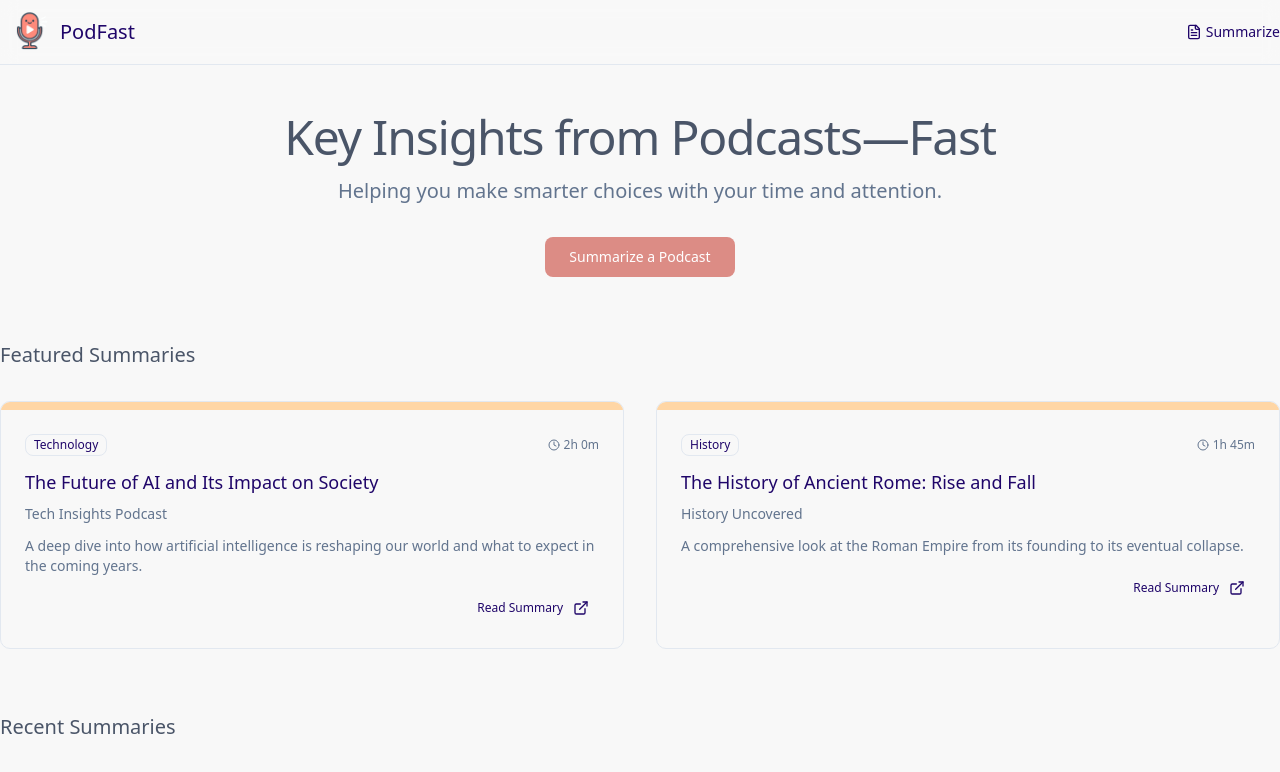
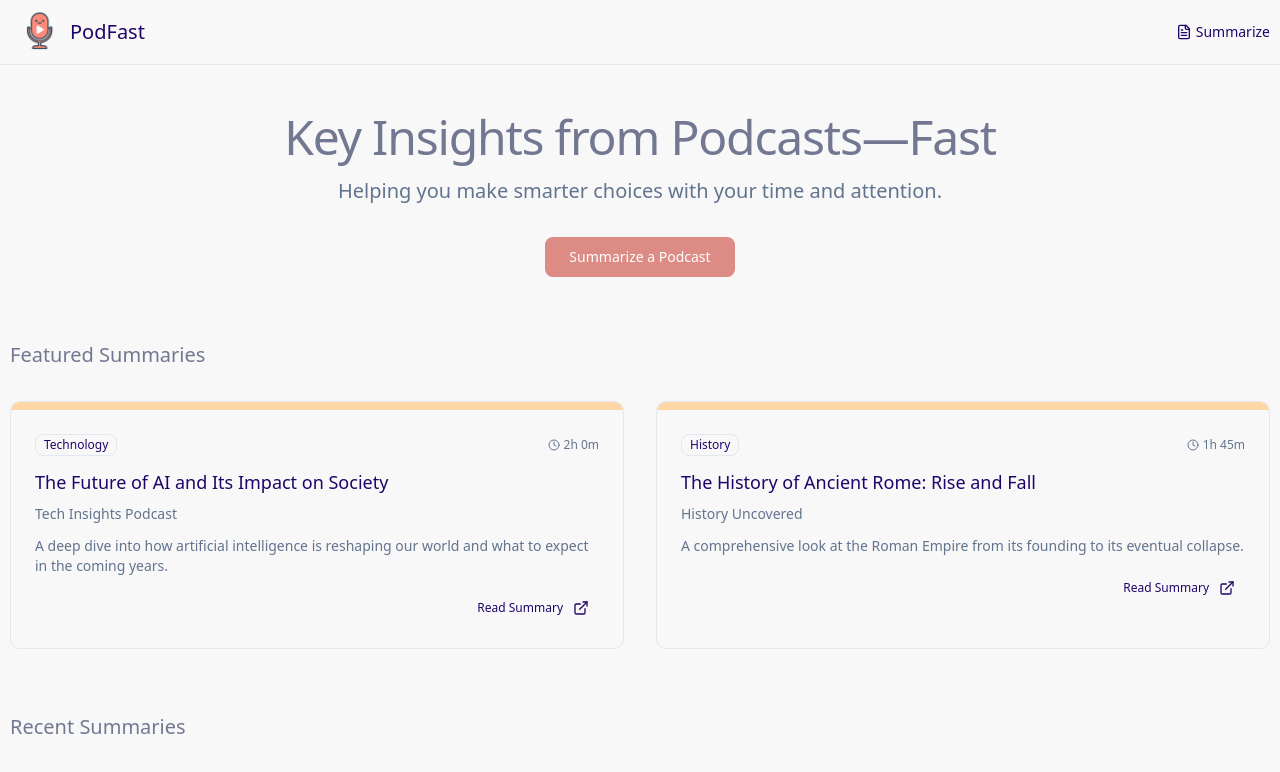
Before and after one commit to thienan11/PodFast, a Next.js app: page / in a window 1280 px wide. Shown: the top 772 px of the page. Built offline with nearby package versions, Linux system fonts and the light colour scheme.

Commit message:
style: update styling in globals.css and home page

```diff
--- a/src/app/globals.css
+++ b/src/app/globals.css
@@ -13,7 +13,7 @@
   --color-pastel-teal: #caffbf;
   --color-pastel-lavender: #e4c1f9;
   --color-pastel-bg: #fafafa;
-  --color-pastel-text: #4a5568;
+  --color-pastel-text: #737892;
   --color-pastel-muted: #a0aec0;
 }
 
@@ -93,12 +93,12 @@
 }
 
 .dark {
-  --background: oklch(4.9% 0.02 270);
-  --foreground: oklch(98% 0.02 210);
-  --card: oklch(4.9% 0.02 270);
-  --card-foreground: oklch(98% 0.02 210);
-  --popover: oklch(4.9% 0.02 270);
-  --popover-foreground: oklch(98% 0.02 210);
+  --background: oklch(25% 0.02 270);
+  --foreground: oklch(92% 0.02 210);
+  --card: oklch(25% 0.02 270);
+  --card-foreground: oklch(92% 0.02 210);
+  --popover: oklch(25% 0.02 270);
+  --popover-foreground: oklch(92% 0.02 210);
   --primary: oklch(45% 0.1 25); /* soft red, suitable for dark bg */
   --primary-foreground: oklch(98% 0.01 20); /* light text for contrast */
   --secondary: oklch(0.279 0.041 260.031);
@@ -134,3 +134,8 @@
     @apply bg-background text-foreground;
   }
 }
+
+@utility container {
+  margin-inline: auto;
+  padding-inline: 10px;
+}
--- a/src/app/page.tsx
+++ b/src/app/page.tsx
@@ -12,7 +12,7 @@ const regularSummaries = posts.filter((summary) => !summary.featured);
 
 export default function Home() {
   return (
-    <div className="container mx-auto py-12">
+    <div className="container py-12">
       <section className="mb-16">
         <div className="text-center mb-12">
           <h1 className="text-4xl md:text-5xl font-medium tracking-tight mb-4 text-pastel-text">
@@ -66,7 +66,11 @@ export default function Home() {
                   {summary.description}
                 </p>
                 <div className="flex justify-end">
-                  <Button variant="ghost" size="sm" className="text-xs cursor-pointer">
+                  <Button
+                    variant="ghost"
+                    size="sm"
+                    className="text-xs cursor-pointer"
+                  >
                     Read Summary
                     <ExternalLink className="h-3 w-3 ml-1" />
                   </Button>
@@ -87,7 +91,7 @@ export default function Home() {
             <Link
               key={summary.id}
               href={`/summary/${summary.id}`}
-              className="transition-all duration-300 hover:shadow-sm hover:-translate-y-0.5 block border rounded-lg p-5 bg-background"
+              className="group transition-all duration-300 hover:shadow-sm hover:-translate-y-0.5 block border rounded-lg p-5 bg-background"
             >
               <div className="flex items-center justify-between mb-1">
                 <Badge variant="outline" className="text-xs font-normal">
@@ -100,7 +104,7 @@ export default function Home() {
                   <span>{formatDuration(summary.duration)}</span>
                 </div>
               </div>
-              <h3 className="text-lg font-medium mt-2 mb-1 hover:text-primary transition-colors">
+              <h3 className="text-lg font-medium mt-2 mb-1 group-hover:text-primary transition-colors">
                 {summary.title}
               </h3>
               <p className="text-sm text-muted-foreground line-clamp-2">
```
